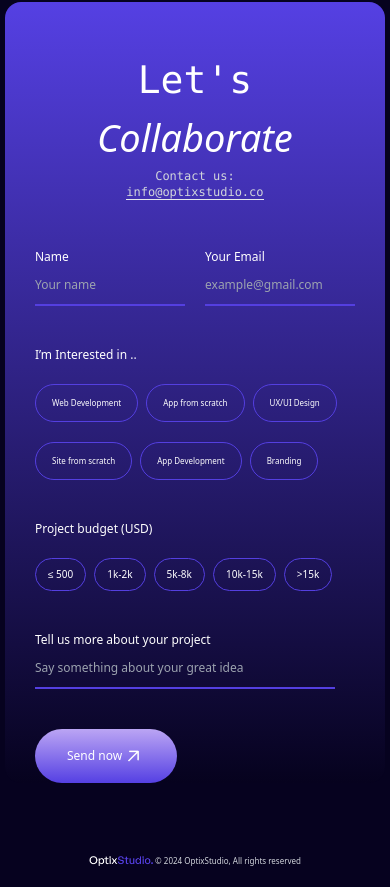
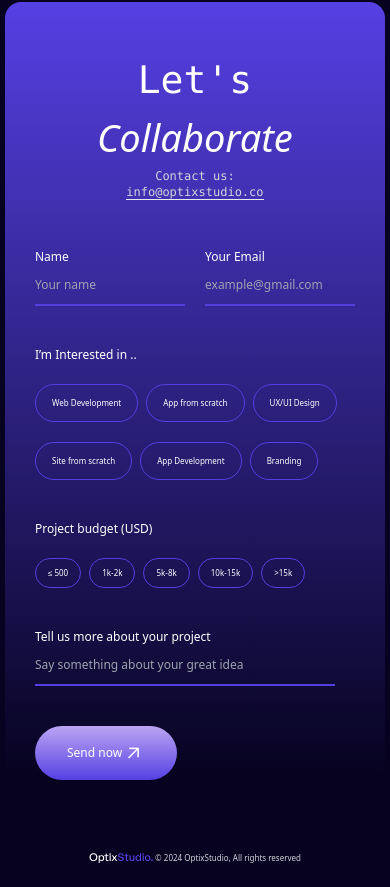
Before and after one commit to GolamRafi27oo/OptixStudio_Landing, a website: page index.html in a window 390 px wide. Shown: the part 6768-7655 px from the top of the page. Drawn offline with nearby package versions, Linux system fonts and the light colour scheme; files that its build step writes are made by us from their sources.

Commit message:
final v0.7

```diff
--- a/index.html
+++ b/index.html
@@ -468,7 +468,7 @@
                                 </ul>
                             </ul>
                             <h1 class="cusAnime sm:text-[16px] text-[12px] font-[500] mb-5">Project budget (USD)</h1>
-                            <ul class="cusAnime 2xl:text-[18px] md:text-[12px] text-[10px] flex select-none">
+                            <ul class="cusAnime 2xl:text-[18px] md:text-[12px] text-[8px] flex select-none">
                                 <input type="radio" name="price-range" id="price-500" class="hidden">
                                 <label for="price-500"
                                     class="border-[#543fe0] border-[1px] rounded-full sm:py-[16px] py-[8px] sm:px-[20px] px-[12px] mr-2 cursor-pointer transparent bg-white/">≤
```
